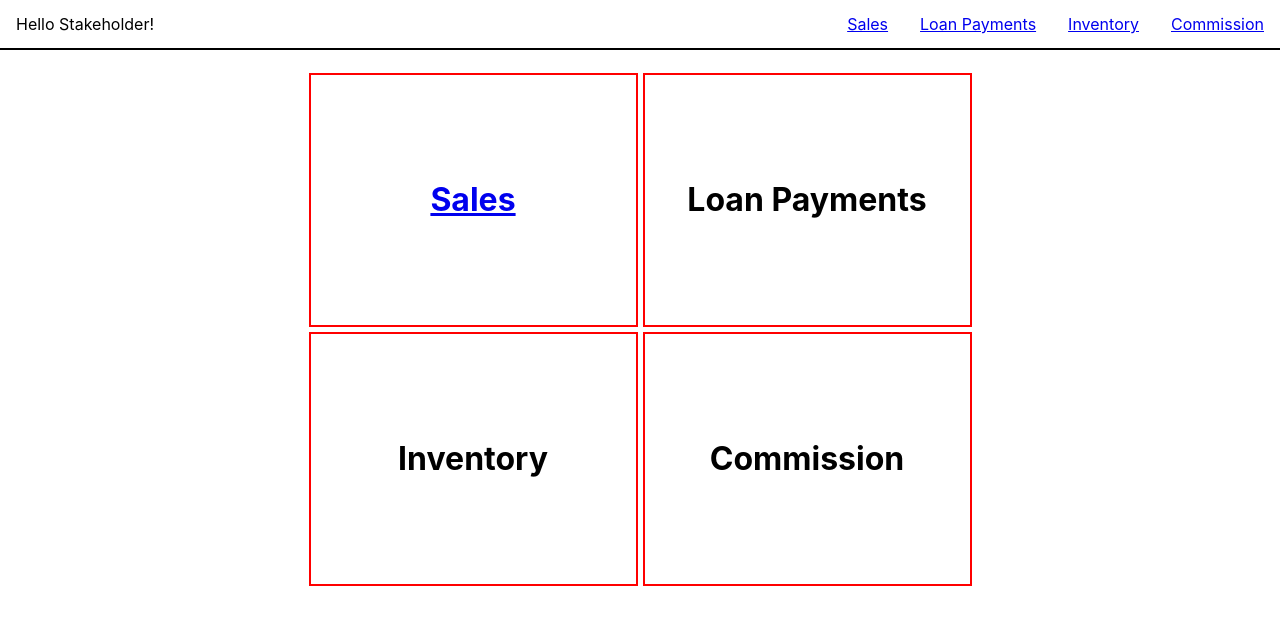
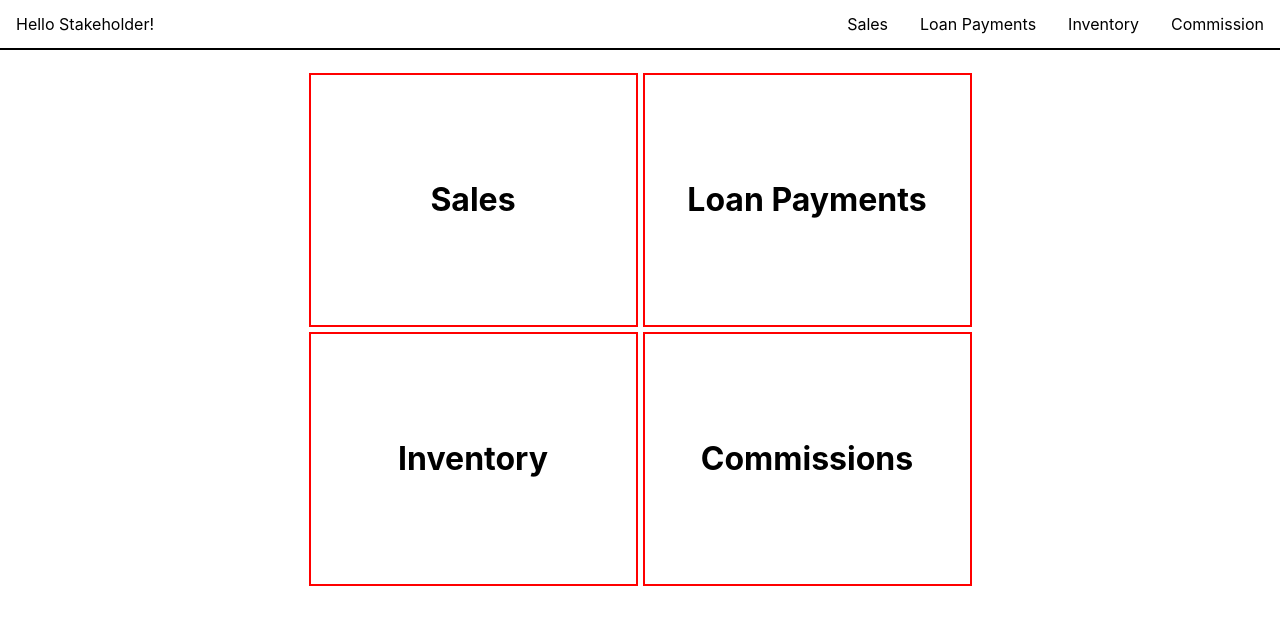
Before and after one commit to BootsStribling/see-suite-FE, a React (Create React App) app: page / in a window 1280 px wide. Shown: the top 624 px of the page. Built offline with nearby package versions, Linux system fonts and the light colour scheme.

Commit message:
routing changes

```diff
--- a/src/components/Dashboard/Dashboard.css
+++ b/src/components/Dashboard/Dashboard.css
@@ -22,3 +22,8 @@
     /* display: inline-block; */
     width: fit-content;
 }
+
+.text-link {
+    color: inherit;
+    text-decoration: inherit;
+}
--- a/src/components/Dashboard/Dashboard.jsx
+++ b/src/components/Dashboard/Dashboard.jsx
@@ -6,16 +6,16 @@ function Dashboard() {
     <>
       <div className="dashboard">
         <div className="metrics">
-          <h1><Link to="/sales">Sales</Link></h1>
+          <h1><Link className='text-link' to="/sales">Sales</Link></h1>
         </div>
         <div className="metrics">
-          <h1>Loan Payments</h1>
+          <h1><Link className='text-link' to="">Loan Payments</Link></h1>
         </div>
         <div className="metrics">
-          <h1>Inventory</h1>
+        <h1><Link className='text-link' to="">Inventory</Link></h1>
         </div>
         <div className="metrics">
-          <h1>Commission</h1>
+        <h1><Link className='text-link' to="">Commissions</Link></h1>
         </div>
       </div>
     </>
--- a/src/components/NavBar/NavBar.css
+++ b/src/components/NavBar/NavBar.css
@@ -23,5 +23,10 @@ li {
     color: black;
     text-align: center;
     padding: 14px 16px;
-    text-decoration: none;
+    /* list-style-type: none; */
 }
+
+.text-link {
+    color: inherit;
+    text-decoration: inherit;
+}
--- a/src/components/NavBar/NavBar.jsx
+++ b/src/components/NavBar/NavBar.jsx
@@ -11,14 +11,14 @@ const NavBar = () => {
             <li className='greeting'>Hello Stakeholder!</li>
           </div>
           <ul>
-            <li><Link to="/sales">Sales</Link></li>
-            <li><Link to="">Loan Payments</Link></li>
-            <li><Link to="">Inventory</Link></li>
-            <li><Link to="">Commission</Link></li>
+            <li><Link className='text-link' to="/sales" style={{ textDecoration: 'none' }}>Sales</Link></li>
+            <li><Link className='text-link' to="" style={{ textDecoration: 'none' }}>Loan Payments</Link></li>
+            <li><Link className='text-link' to="" style={{ textDecoration: 'none' }}>Inventory</Link></li>
+            <li><Link className='text-link' to="" >Commission</Link></li>
           </ul>
         </nav>
         <Routes>
-          <Route path="/" element={ <Dashboard />} />
+          <Route path="/" exact element={ <Dashboard />} />
           <Route path="/sales" element={ <Sales />} />
         </Routes>
 
```
